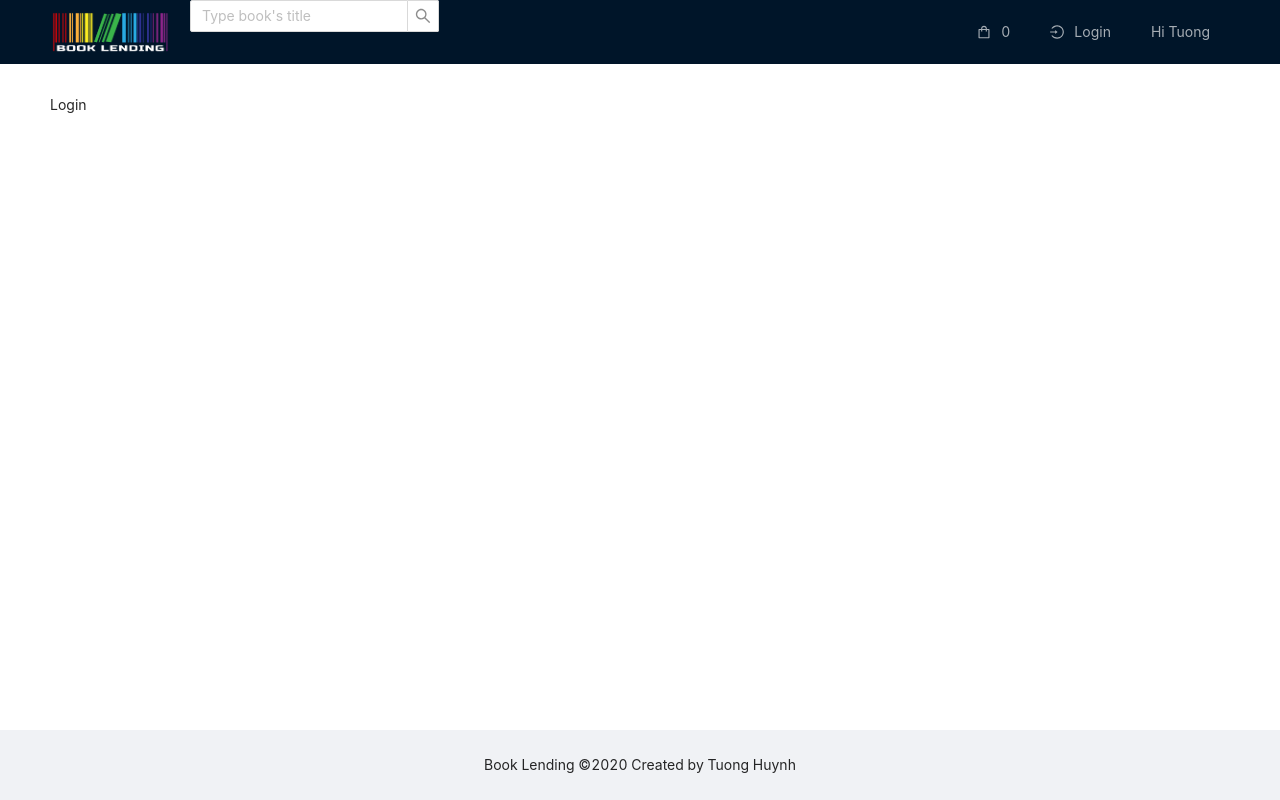
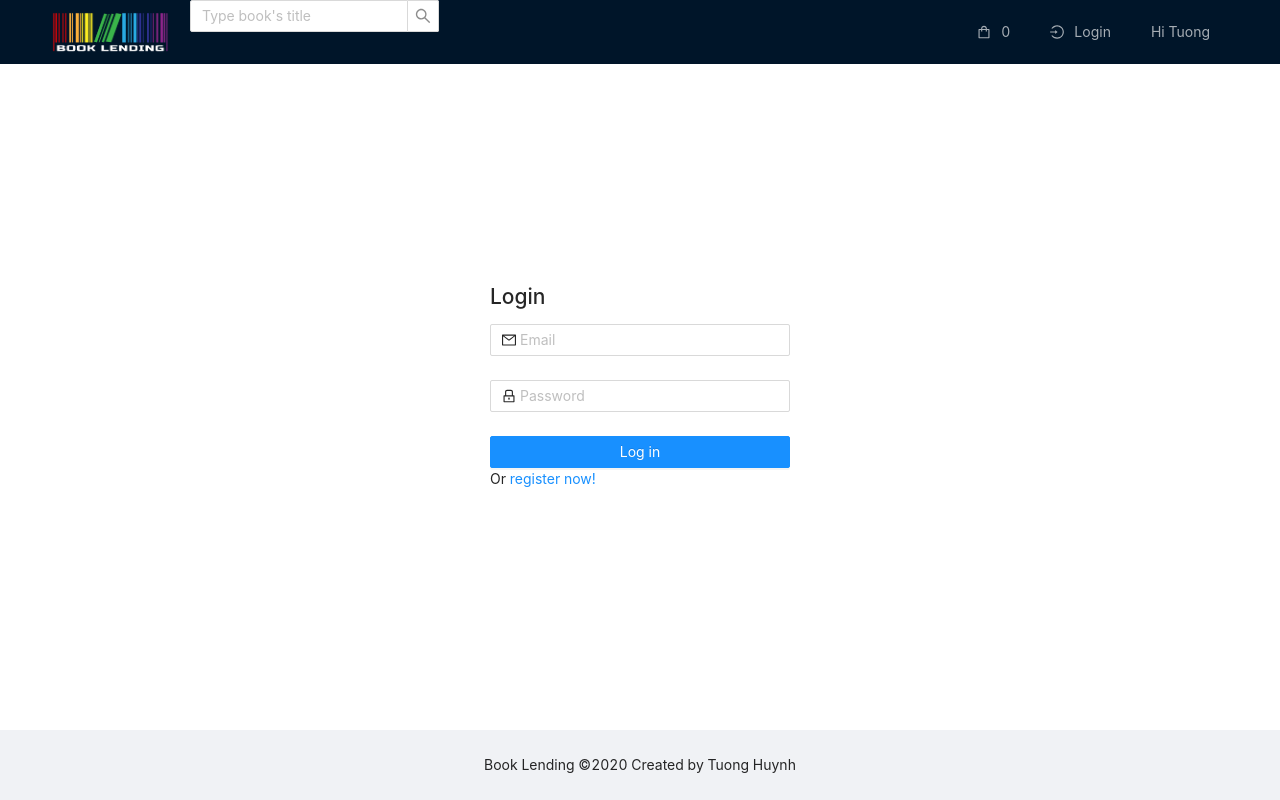
Before and after one commit to huynhdieutuong/React_BookLending, a React (Create React App) app: page /login in a window 1280 px wide. Built offline with nearby package versions, Linux system fonts and the light colour scheme.

Commit message:
Login User

```diff
--- a/package.json
+++ b/package.json
@@ -35,5 +35,5 @@
       "last 1 safari version"
     ]
   },
-  "proxy": "https://tuong-book-management-api.glitch.me"
+  "proxy": "https://book-lending-api.herokuapp.com"
 }
--- a/src/App.css
+++ b/src/App.css
@@ -19,3 +19,18 @@
 .ant-card-body {
   display: none;
 }
+
+.wrapper-form {
+  min-height: calc(100vh - 194px) !important;
+  justify-content: center;
+  align-items: center;
+  display: flex;
+}
+
+.wrapper-form .login-form {
+  width: 300px;
+}
+
+.login-form-button {
+  width: 100%;
+}
--- a/src/App.js
+++ b/src/App.js
@@ -4,6 +4,7 @@ import './App.css';
 
 // States
 import BookState from './contexts/book/BookState';
+import AuthState from './contexts/auth/AuthState';
 
 // Routes
 import DefaultLayoutRoute from './components/routing/DefaultLayoutRoute';
@@ -15,15 +16,21 @@ import Login from './components/auth/Login';
 
 const App = () => {
   return (
+    <AuthState>
       <BookState>
         <Router>
           <Switch>
             <DefaultLayoutRoute exact path='/' component={Books} />
-          <DefaultLayoutRoute exact path='/books/:id' component={SingleBook} />
+            <DefaultLayoutRoute
+              exact
+              path='/books/:id'
+              component={SingleBook}
+            />
             <DefaultLayoutRoute exact path='/login' component={Login} />
           </Switch>
         </Router>
       </BookState>
+    </AuthState>
   );
 };
 
--- a/src/components/auth/Login.js
+++ b/src/components/auth/Login.js
@@ -1,7 +1,63 @@
-import React from 'react';
+import React, { useContext } from 'react';
+import { Form, Input, Button, message } from 'antd';
+import { MailOutlined, LockOutlined } from '@ant-design/icons';
+import { Link } from 'react-router-dom';
+
+import AuthContext from '../../contexts/auth/authContext';
 
 const Login = () => {
-  return <div>Login</div>;
+  const { login } = useContext(AuthContext);
+
+  const onFinish = async ({ email, password }) => {
+    const hide = message.loading('Action in progress..', 0);
+
+    await login(email, password);
+
+    setTimeout(hide, 0);
+  };
+
+  return (
+    <div className='wrapper-form'>
+      <Form
+        name='normal_login'
+        className='login-form'
+        initialValues={{ remember: true }}
+        onFinish={onFinish}
+      >
+        <h2>Login</h2>
+        <Form.Item
+          name='email'
+          rules={[{ required: true, message: 'Please input your Email!' }]}
+        >
+          <Input
+            prefix={<MailOutlined className='site-form-item-icon' />}
+            placeholder='Email'
+          />
+        </Form.Item>
+        <Form.Item
+          name='password'
+          rules={[{ required: true, message: 'Please input your Password!' }]}
+        >
+          <Input
+            prefix={<LockOutlined className='site-form-item-icon' />}
+            type='password'
+            placeholder='Password'
+          />
+        </Form.Item>
+
+        <Form.Item>
+          <Button
+            type='primary'
+            htmlType='submit'
+            className='login-form-button'
+          >
+            Log in
+          </Button>
+          Or <Link to='/register'>register now!</Link>
+        </Form.Item>
+      </Form>
+    </div>
+  );
 };
 
 export default Login;
--- /dev/null
+++ b/src/contexts/auth/AuthState.js
@@ -0,0 +1,62 @@
+import React, { useReducer } from 'react';
+import axios from 'axios';
+import AuthContext from './authContext';
+import AuthReducer from './authReducer';
+import { SET_LOADING, LOGIN_SUCCESS, LOGIN_FAIL } from '../types';
+
+const AuthState = (props) => {
+  const initialState = {
+    loading: false,
+    token: localStorage.getItem('token'),
+    user: null,
+    isAuthenticated: false,
+  };
+
+  const [state, dispatch] = useReducer(AuthReducer, initialState);
+
+  const { loading, user, isAuthenticated } = state;
+
+  // Set Loading
+  const setLoading = () => dispatch({ type: SET_LOADING });
+
+  // Login
+  const login = async (email, password) => {
+    setLoading();
+
+    const config = {
+      headers: {
+        'Content-Type': 'application/json',
+      },
+    };
+
+    try {
+      const res = await axios.post(
+        '/api/auth/login',
+        { email, password },
+        config
+      );
+
+      dispatch({
+        type: LOGIN_SUCCESS,
+        payload: res.data,
+      });
+    } catch (err) {
+      dispatch({ type: LOGIN_FAIL });
+    }
+  };
+
+  return (
+    <AuthContext.Provider
+      value={{
+        loading,
+        isAuthenticated,
+        user,
+        login,
+      }}
+    >
+      {props.children}
+    </AuthContext.Provider>
+  );
+};
+
+export default AuthState;
--- /dev/null
+++ b/src/contexts/auth/authContext.js
@@ -0,0 +1,5 @@
+import { createContext } from 'react';
+
+const authContext = createContext();
+
+export default authContext;
--- /dev/null
+++ b/src/contexts/auth/authReducer.js
@@ -0,0 +1,32 @@
+import { SET_LOADING, LOGIN_SUCCESS, LOGIN_FAIL } from '../types';
+
+export default (state, action) => {
+  const { type, payload } = action;
+
+  switch (type) {
+    case SET_LOADING:
+      return {
+        ...state,
+        loading: true,
+      };
+    case LOGIN_SUCCESS:
+      localStorage.setItem('token', payload.token);
+      return {
+        ...state,
+        loading: false,
+        token: payload.token,
+        isAuthenticated: true,
+      };
+    case LOGIN_FAIL:
+      localStorage.removeItem('token');
+      return {
+        ...state,
+        loading: false,
+        token: null,
+        isAuthenticated: false,
+        user: null,
+      };
+    default:
+      return state;
+  }
+};
--- a/src/contexts/types.js
+++ b/src/contexts/types.js
@@ -4,3 +4,7 @@ export const SET_TEXT_SEARCH = 'SET_TEXT_SEARCH';
 // Book
 export const GET_BOOKS = 'GET_BOOKS';
 export const GET_BOOK = 'GET_BOOK';
+
+// Auth
+export const LOGIN_SUCCESS = 'LOGIN_SUCCESS';
+export const LOGIN_FAIL = 'LOGIN_FAIL';
```
Lines whose indentation alone changed are shown as unchanged.
